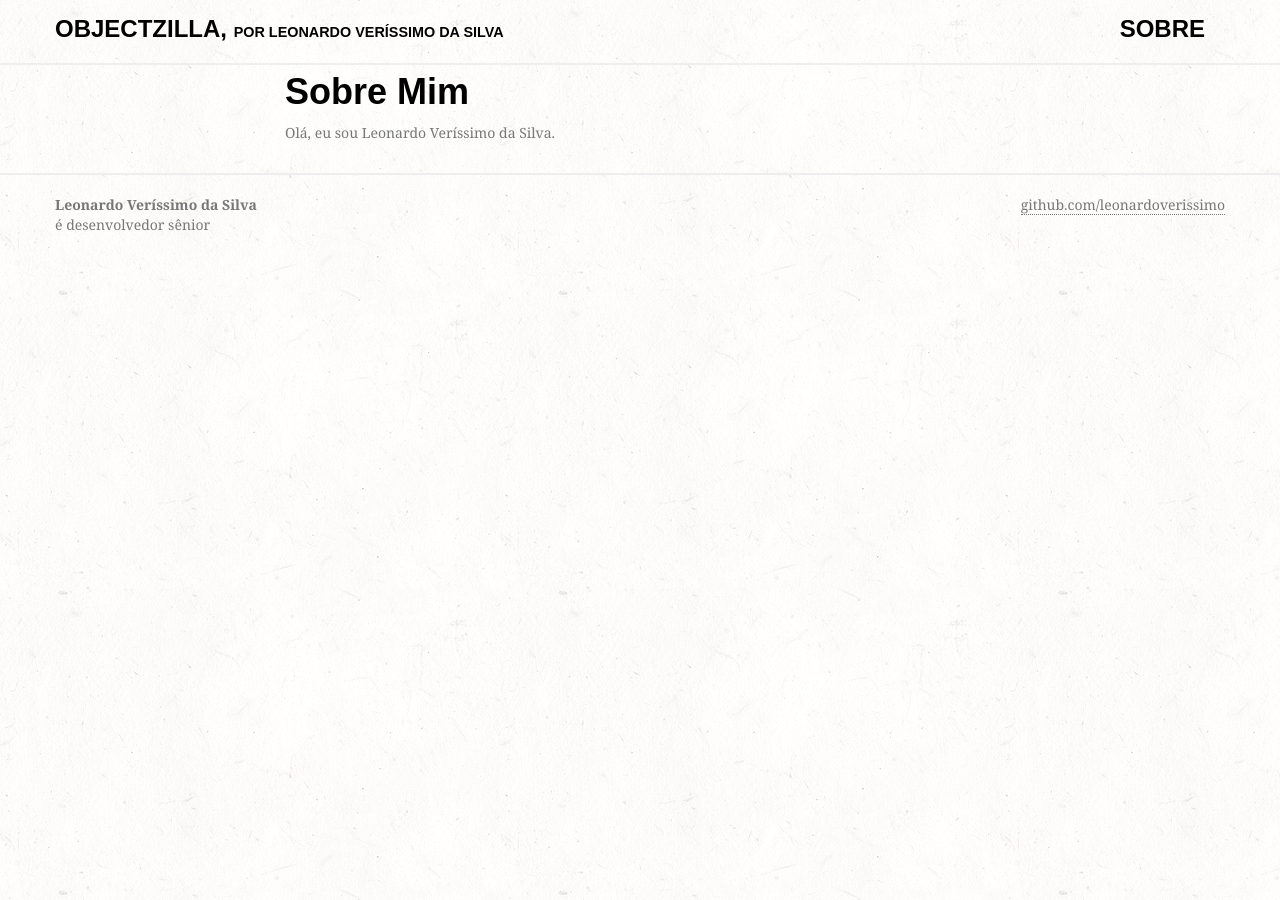
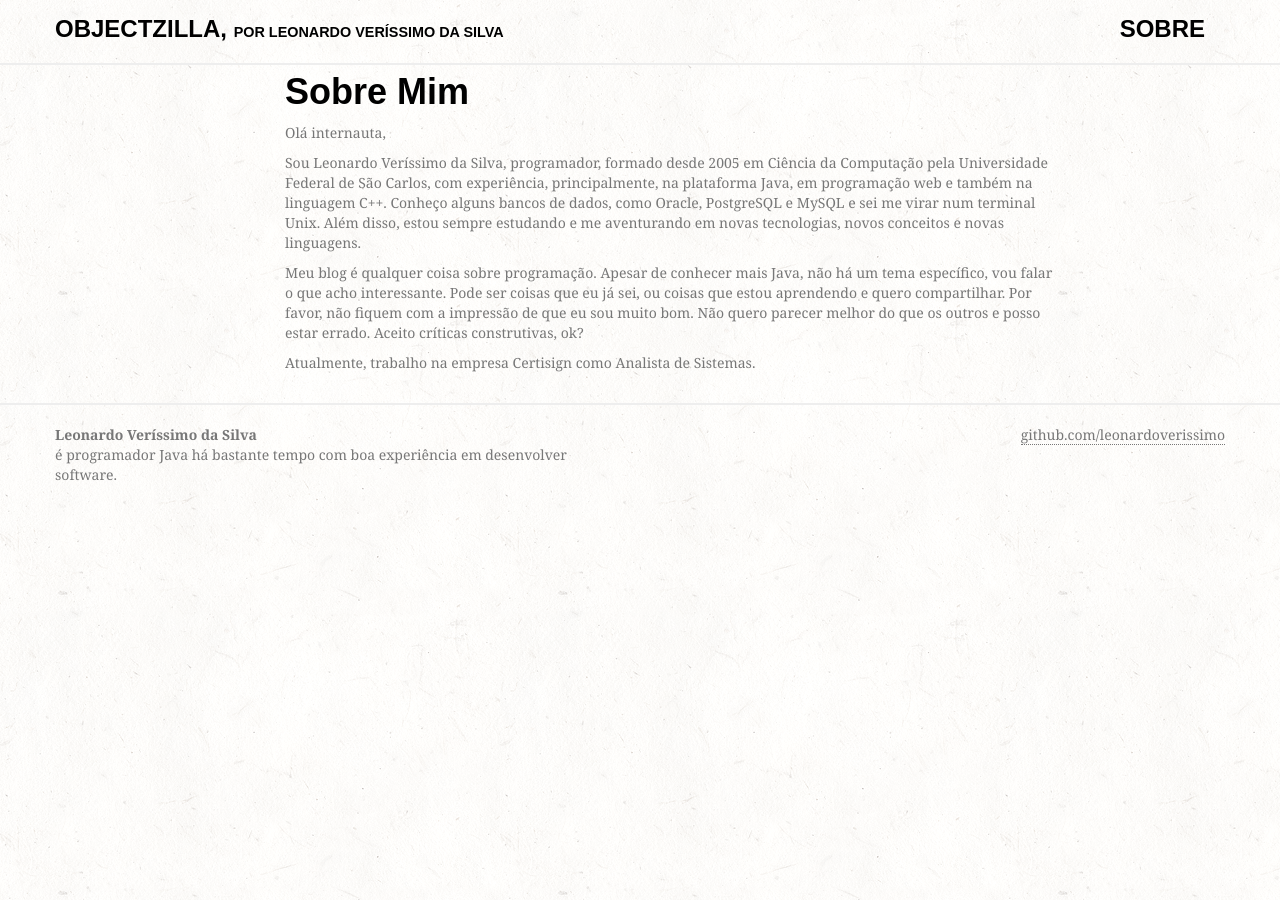
Before and after one commit to leonardoverissimo/leonardoverissimo.github.io, a Jekyll site: the page built from about.html, in a window 1280 px wide. Built offline with Jekyll 4.4.1, drawn with Linux system fonts in a browser that asks for light colours; some web fonts are replaced.

Commit message:
Adicionando informações sobre mim

```diff
--- a/_layouts/default.html
+++ b/_layouts/default.html
@@ -43,7 +43,7 @@
           <div class="span6">
             <p>
               <strong>Leonardo Veríssimo da Silva</strong><br />
-              &eacute; desenvolvedor s&ecirc;nior<br />
+              &eacute; programador Java h&aacute; bastante tempo com boa experi&ecirc;ncia em desenvolver software.<br />
             </p>
           </div>
           <div class="span6">
--- a/about.html
+++ b/about.html
@@ -2,7 +2,19 @@
 layout: default
 title: Sobre mim
 ---
+
+
 <div class="offset2 span8">
 	<h2>Sobre Mim</h2>
-	<p>Olá, eu sou Leonardo Veríssimo da Silva.</p>
+	<p>Olá internauta,
+	<p>
+		Sou Leonardo Veríssimo da Silva, programador, formado desde 2005 em Ciência da Computação pela Universidade Federal de São Carlos, com experiência, principalmente, na plataforma Java, em programação web e também na linguagem C++. Conheço alguns bancos de dados, como Oracle, PostgreSQL e MySQL e sei me virar num terminal Unix. Além disso, estou sempre estudando e me aventurando em novas tecnologias, novos conceitos e novas linguagens.
+	</p>
+	<p>
+		Meu blog é qualquer coisa sobre programação. Apesar de conhecer mais Java, não há um tema específico, vou falar o que acho interessante. Pode ser coisas que eu já sei, ou coisas que estou aprendendo e quero compartilhar. Por favor, não fiquem com a impressão de que eu sou muito bom. Não quero parecer melhor do que os outros e posso estar errado. Aceito críticas construtivas, ok?
+
+	</p>
+	 <p>
+	 	Atualmente, trabalho na empresa Certisign como Analista de Sistemas.
+	 </p>
 </div>
```
